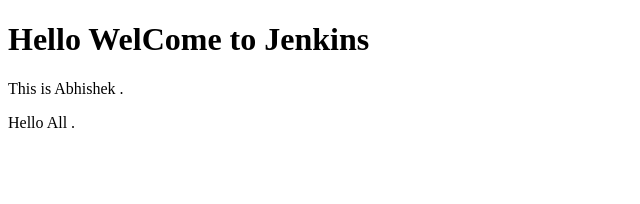
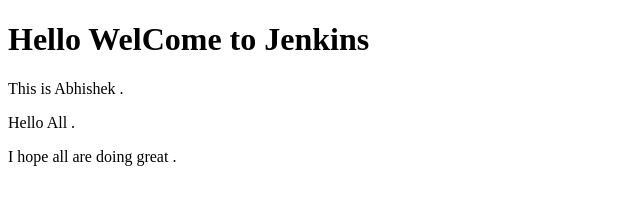
Before and after one commit to AT-007/jenkins-class-repo1, a plain HTML site: page index.html in a window 1280 px wide. Shown: the whole page, without its empty margins (0-640 px from the left). Drawn offline with Linux system fonts and the light colour scheme.

Commit message:
sec comment4

```diff
--- a/index.html
+++ b/index.html
@@ -8,6 +8,6 @@
 <h1>Hello WelCome to Jenkins</h1>
 <p>This is Abhishek .</p>
 <p>Hello All .</p>
-
+<p>I hope all are doing great .</p>
 </body>
 </html>
```
